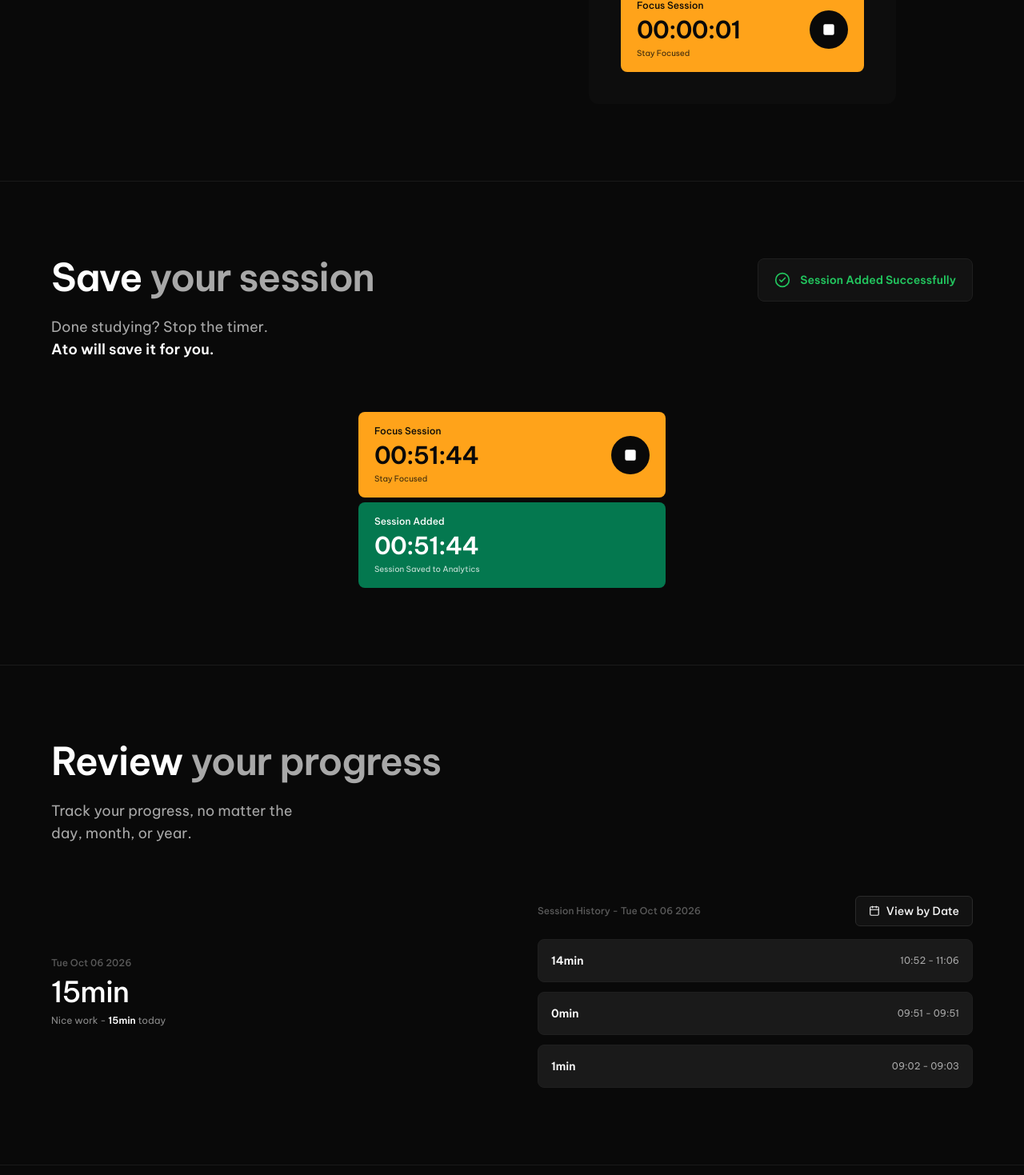
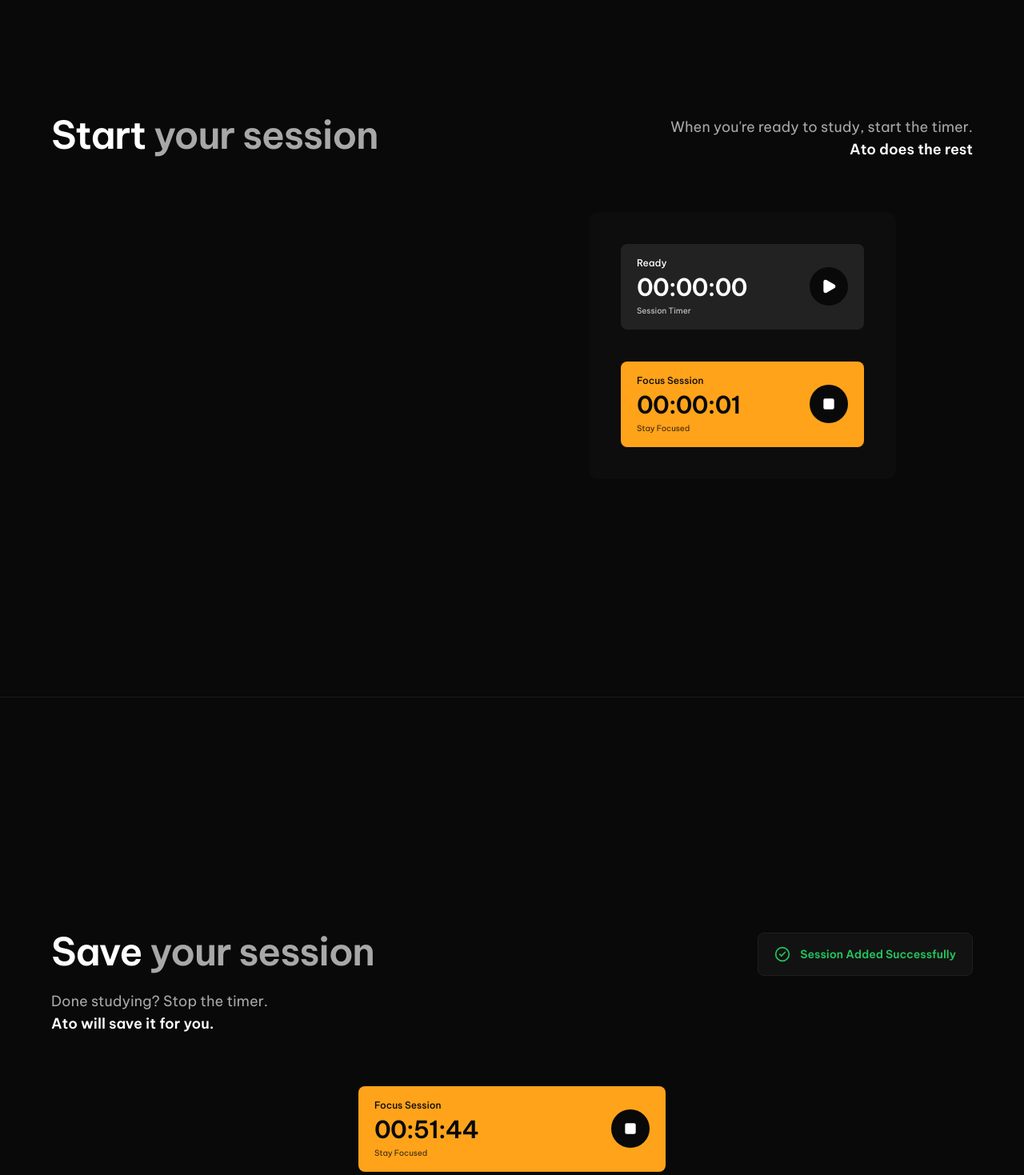
Before and after one commit to Stefan1400/ato, a React (Vite) app in the folder client/: page /get-started in a window 1280 px wide. Shown: the part 1202-2671 px from the top of the page at 80% size. Built offline with nearby package versions, Linux system fonts and the light colour scheme; no server answers; a web font is replaced by a local one.

Commit message:
style(landing-page): improve landing page styling and layout
- move feedback strip below hero sections
- improve start your session sub-text wrapping
- make CTA section same height as other sections
- get rid of unwanted horizontal scroll-bar
- make sections taller

```diff
--- a/client/src/index.css
+++ b/client/src/index.css
@@ -11,6 +11,7 @@ body {
   margin: 0;
   padding: 0;
   background-color: #151515;
+  overflow-x: clip;
 }
 
 @layer components {
@@ -25,7 +26,6 @@ body {
   }
 }
 
-/* Custom themed scrollbar */
 .custom-scrollbar {
   scrollbar-width: thin;
   scrollbar-color: #2a2a2a #090909;
--- a/client/src/pages/LandingPage.tsx
+++ b/client/src/pages/LandingPage.tsx
@@ -84,7 +84,7 @@ export default function LandingPage() {
   return (
     <div className="min-h-screen bg-[#090909] text-white">
       <section className="flex w-full flex-col border-b border-[#1A1A1A] bg-[#090909]">
-        <div className="flex min-h-[70vh] items-center px-6 py-20 sm:px-8 lg:px-10">
+        <div className="flex min-h-[110vh] items-start px-6 pb-20 pt-[60vh] sm:px-8 lg:px-10">
           <div className={`${containerClassName} flex flex-col items-start justify-between gap-12 md:flex-row md:items-center`}>
             <h1 className="text-5xl font-semibold leading-tight tracking-tight sm:text-6xl lg:text-7xl">
               Track your study.
@@ -126,17 +126,18 @@ export default function LandingPage() {
         </div>
       </section>
 
-      <section className={`${sectionClassName} min-h-[70vh]`}>
+      <section className={`${sectionClassName} min-h-[125vh]`}>
         <div className={containerClassName}>
-          <div className="flex flex-col justify-between gap-6 md:flex-row md:items-start">
+          <div className="flex flex-col justify-between gap-6 lg:flex-row lg:items-start">
             <h2 className={sectionHeadingClassName}>
               <span className="text-white">Start</span> your session
             </h2>
-            <p className={`${sectionTextClassName} max-w-xs md:text-right`}>
-              When you're ready to study, start the timer.
-              <br />
-              <span className="font-semibold text-white">Ato does the rest</span>
-            </p>
+            <p className={`${sectionTextClassName} lg:text-right`}>
+             <span className="block whitespace-nowrap text-[clamp(0.75rem,3.6vw,1.125rem)]">
+               When you're ready to study, start the timer.
+             </span>
+             <span className="block font-semibold text-white">Ato does the rest</span>
+           </p>
           </div>
 
           <div className="mt-16 flex justify-center md:justify-end md:pr-16 lg:pr-24">
@@ -148,7 +149,7 @@ export default function LandingPage() {
         </div>
       </section>
 
-      <section className={`${sectionClassName} min-h-[70vh]`}>
+      <section className={`${sectionClassName} min-h-[125vh]`}>
         <div className={containerClassName}>
           <div className="flex flex-col justify-between gap-8 md:flex-row md:items-start">
             <div>
@@ -183,7 +184,7 @@ export default function LandingPage() {
         </div>
       </section>
 
-      <section className={`${sectionClassName} min-h-[70vh]`}>
+      <section className={`${sectionClassName} min-h-[125vh]`}>
         <div className={containerClassName}>
           <h2 className={sectionHeadingClassName}>
             <span className="text-white">Review</span> your progress
@@ -221,8 +222,8 @@ export default function LandingPage() {
         </div>
       </section>
 
-      <section className="flex w-full flex-col bg-[#090909]">
-        <div className="flex min-h-[60vh] flex-col items-center justify-center px-6 py-20 text-center sm:px-8 lg:px-10">
+      <section className="flex min-h-[125vh] w-full flex-col bg-[#090909]">
+        <div className="flex flex-1 flex-col items-center justify-center px-6 py-20 text-center sm:px-8 lg:px-10">
           <h2 className="max-w-3xl text-4xl font-semibold tracking-tight sm:text-5xl">
             Start tracking your progress now
           </h2>
```
